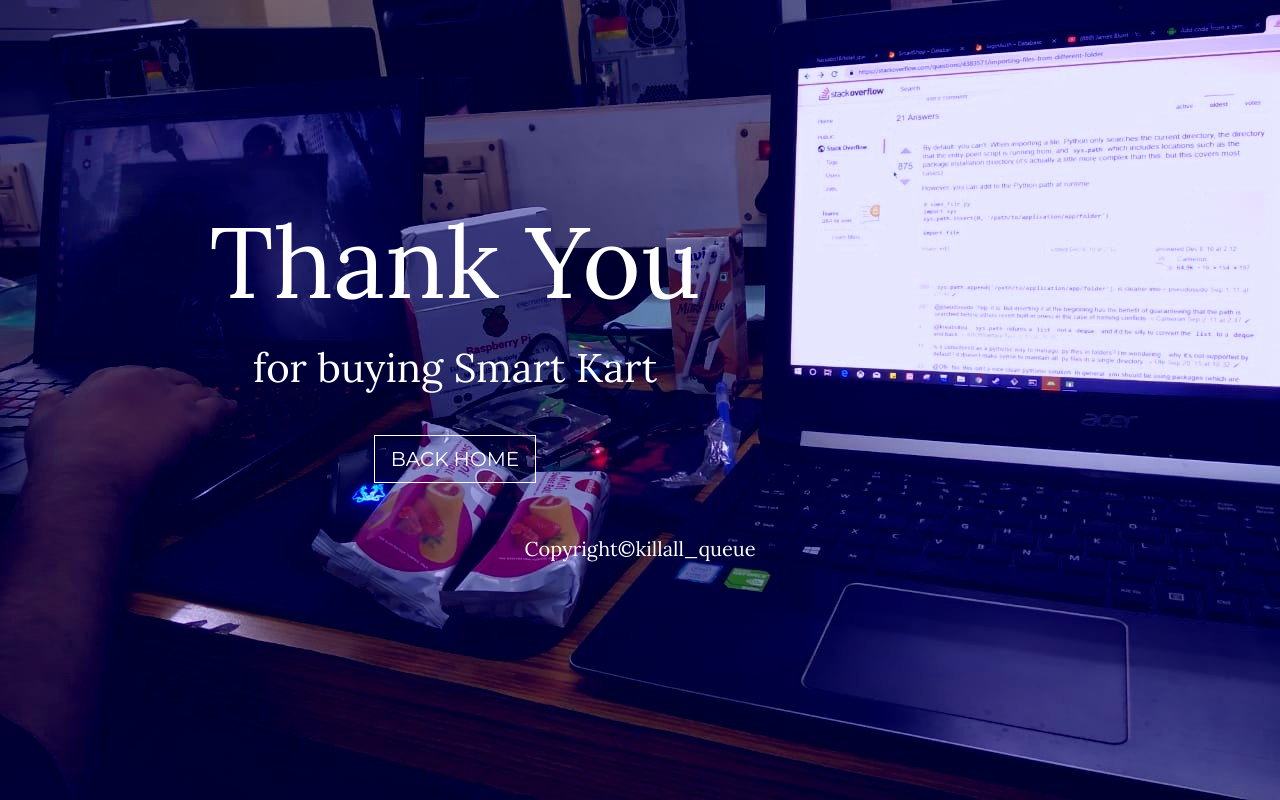
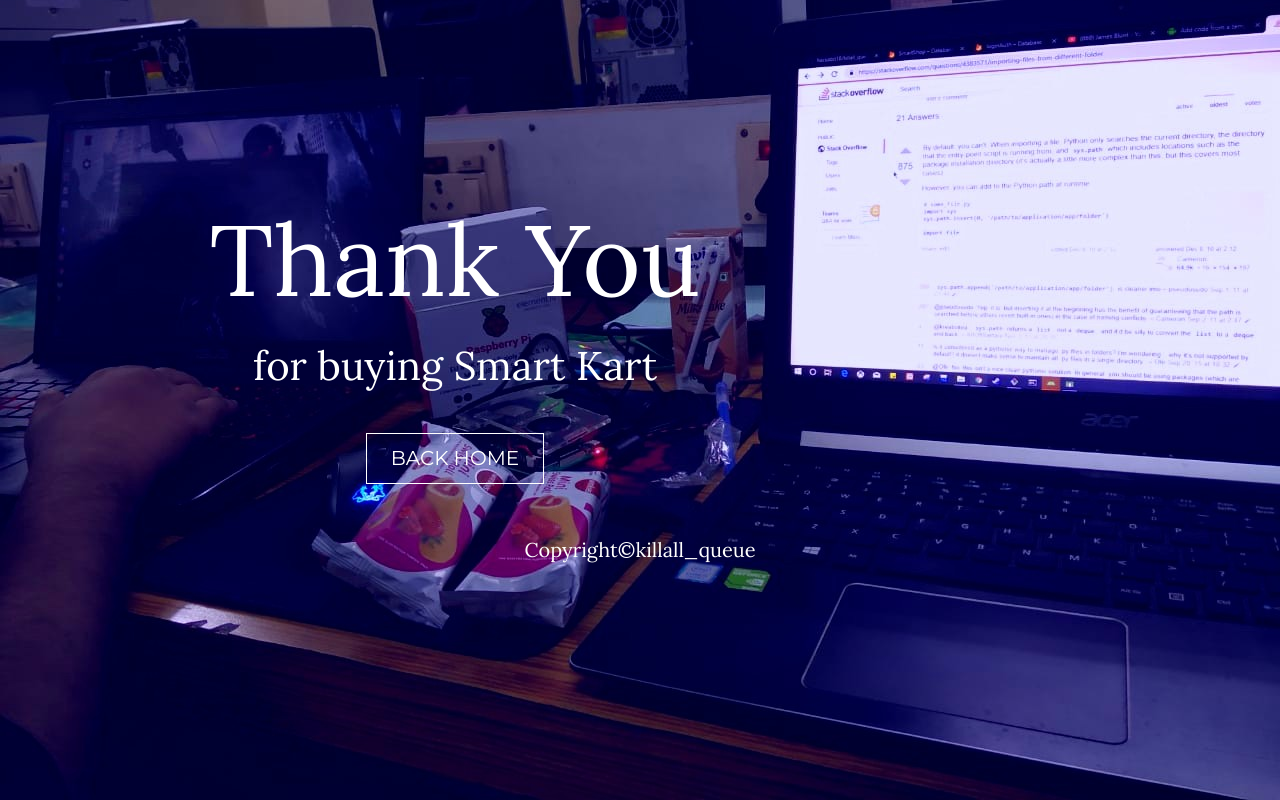
Before and after one commit to hackabit18/killall_queue, a plain HTML site: page .tech website/buy_thank.html in a window 1280 px wide. Drawn offline with nearby package versions, Linux system fonts and the light colour scheme.

Commit message:
Update buy_thank.html

```diff
--- a/.tech website/buy_thank.html
+++ b/.tech website/buy_thank.html
@@ -19,8 +19,8 @@
 	-o-background-size: cover !important;
 }
 </style>
-    <link href="vendor/bootstrap/css/bootstrap.min.css" rel="stylesheet">
-    <link href="https://fonts.googleapis.com/css?family=Lora:400,700,400italic,700italic" rel="stylesheet" type="text/css">
+<link rel="stylesheet" href="https://maxcdn.bootstrapcdn.com/bootstrap/4.0.0-alpha.6/css/bootstrap.min.css" integrity="sha384-rwoIResjU2yc3z8GV/NPeZWAv56rSmLldC3R/AZzGRnGxQQKnKkoFVhFQhNUwEyJ" crossorigin="anonymous">
+<link href="https://fonts.googleapis.com/css?family=Lora:400,700,400italic,700italic" rel="stylesheet" type="text/css">
     <link href="https://fonts.googleapis.com/css?family=Montserrat:400,700" rel="stylesheet" type="text/css">
 <link href="css/grayscale.min.css" rel="stylesheet">
 </head>
@@ -41,6 +41,6 @@
             <p>Copyright&copy;killall_queue</p>
         </div>
     </footer>
-
+<script src="https://maxcdn.bootstrapcdn.com/bootstrap/4.0.0-alpha.6/js/bootstrap.min.js" integrity="sha384-vBWWzlZJ8ea9aCX4pEW3rVHjgjt7zpkNpZk+02D9phzyeVkE+jo0ieGizqPLForn" crossorigin="anonymous"></script>
 </body>
 </html>
```
